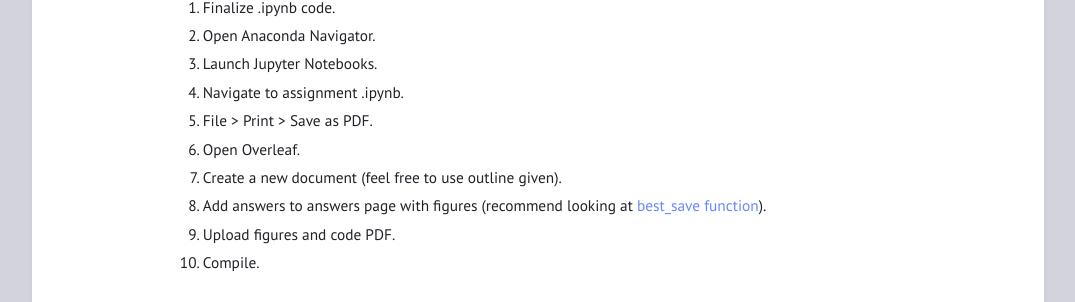
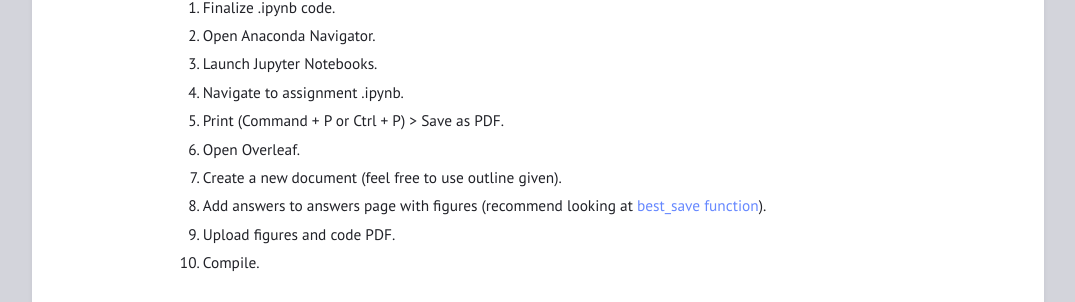
Before and after one commit to tulimid1/Advanced-Biomedical-Experimental-Design-and-Statistics, a Jekyll site: the page built from Assignments.md, in a window 1280 px wide. Shown: the part 531-833 px from the top of the page, without its empty margins (102-1177 px from the left). Built offline with Jekyll 4.4.1, drawn with Linux system fonts in a browser that asks for light colours.

Commit message:
Update Assignments.md

```diff
--- a/Assignments.md
+++ b/Assignments.md
@@ -17,7 +17,7 @@ There are many ways to do steps X-Y, but I outline how to do using [Anaconda Nav
 2. Open Anaconda Navigator.
 3. Launch Jupyter Notebooks.
 4. Navigate to assignment .ipynb.
-5. File > Print > Save as PDF.
+5. Print (Command + P or Ctrl + P) > Save as PDF.
 6. Open Overleaf.
 7. Create a new document (feel free to use outline given).
 8. Add answers to answers page with figures (recommend looking at [best_save function](https://tulimid1.github.io/savingfigR/best_save_py/)).
```
